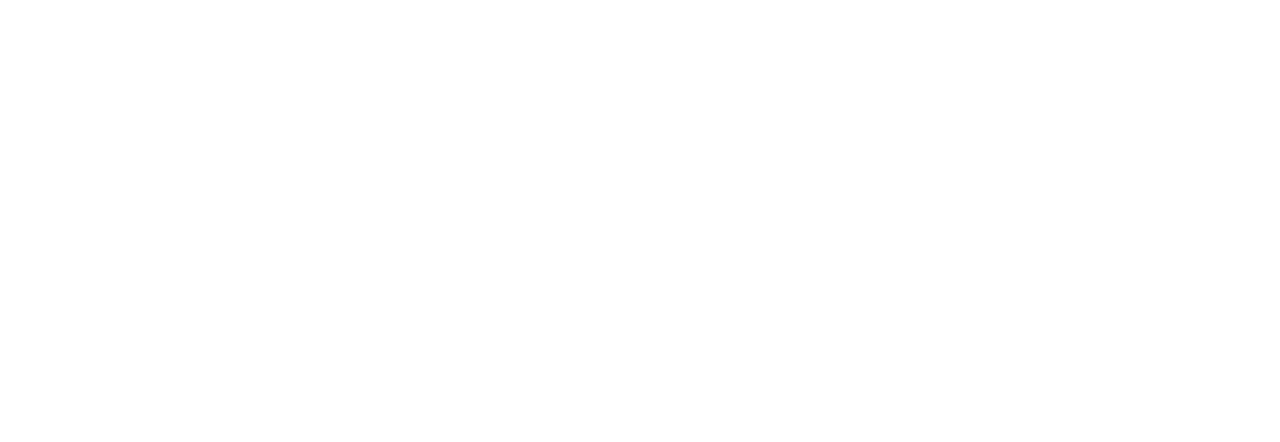
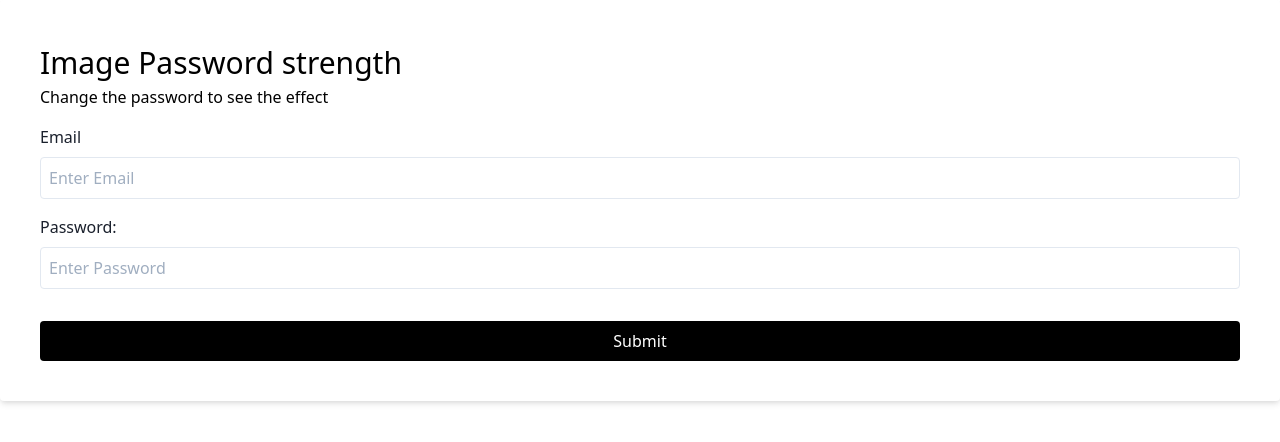
Before and after one commit to kimya-h/_password-strength_background, a plain HTML site: page index.html in a window 1280 px wide. Drawn offline with nearby package versions, Linux system fonts and the light colour scheme.

Commit message:
adding index file and using tailwind css library

```diff
--- a/index.html
+++ b/index.html
@@ -3,10 +3,43 @@
 <head>
     <meta charset="UTF-8">
     <meta name="viewport" content="width=device-width, initial-scale=1.0">
+    <link rel="stylesheet" href="https://cdnjs.cloudflare.com/ajax/libs/tailwindcss/1.8.11/tailwind.min.css" integrity="sha512-KO1h5ynYuqsFuEicc7DmOQc+S9m2xiCKYlC3zcZCSEw0RGDsxcMnppRaMZnb0DdzTDPaW22ID/gAGCZ9i+RT/w==" crossorigin="anonymous" referrerpolicy="no-referrer" />
     <link rel="stylesheet" href="style.css">
     <title>Password Strength Background</title>
 </head>
 <body>
+    <div class="background" id="background">
+        <div class="bg-white rounded p-10 test-center shadow-md">
+            <h1 class="text-3xl">Image Password strength</h1>
+            <p class="test-sm test-gray-700">Change the password to see the effect</p>
+            <div class="my-4 text-left">
+                <label  for="email" class="text-gray-900">Email</label>
+                <input
+                type="text"
+                class="border block w-full p-2 mt-2 rounded"
+                id="email"
+                placeholder="Enter Email"
+                />
+            </div>
 
+            <div class="my-4 text-left">
+                <label  for="email" class="text-gray-900">Password:</label>
+                <input
+                type="password"
+                class="border block w-full p-2 mt-2 rounded"
+                id="password"
+                placeholder="Enter Password"
+                />
+            </div>
+
+            <button
+            class="bg-black text-white py-2 mt-4 inline-block w-full rounded"
+            type="submit"
+            >
+            Submit
+        </button>
+        </div>
+    </div>
+    <script src="script.js"></script>
 </body>
 </html>
```
